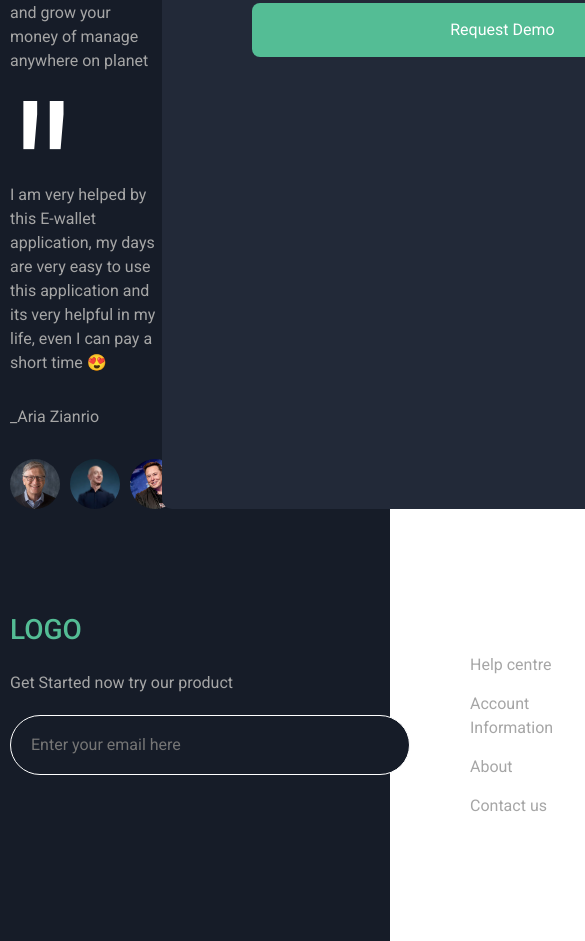
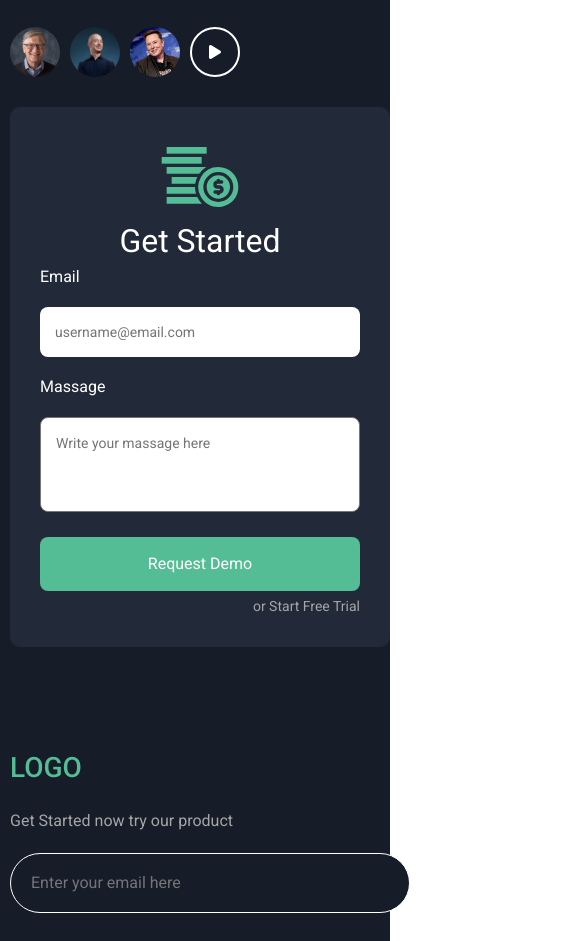
Before and after one commit to plabon6/web-dev, a plain HTML site: page index.html in a window 390 px wide. Shown: the part 7055-7996 px from the top of the page, 585 px wide, since content can reach past the window. Drawn offline with Linux system fonts and the light colour scheme.

```diff
--- a/style.css
+++ b/style.css
@@ -726,7 +726,7 @@ margin-top: -40px;
 }
 
 .form input{
-    width: 500px;
+    width: 100%;
     border-radius: 8px;
     padding: 0 15px;
     font-size: 14px;
@@ -888,6 +888,24 @@ footer{
         max-width: 400px;
         padding: 0 10px;
     }
+
+    /* Subscribe Area Responsive */
+
+    .subscribe-area{
+        flex-direction: column;
+        row-gap: 30px;
+    }
+
+    .form{
+        max-width: 380px;
+        padding: 30px 30px;
+    }
+
+    /* Footer responsive */
+
+    .top-footer{
+        flex-direction: column;
+    }
 }
 
 /* @media (max-width: 576) {
```
